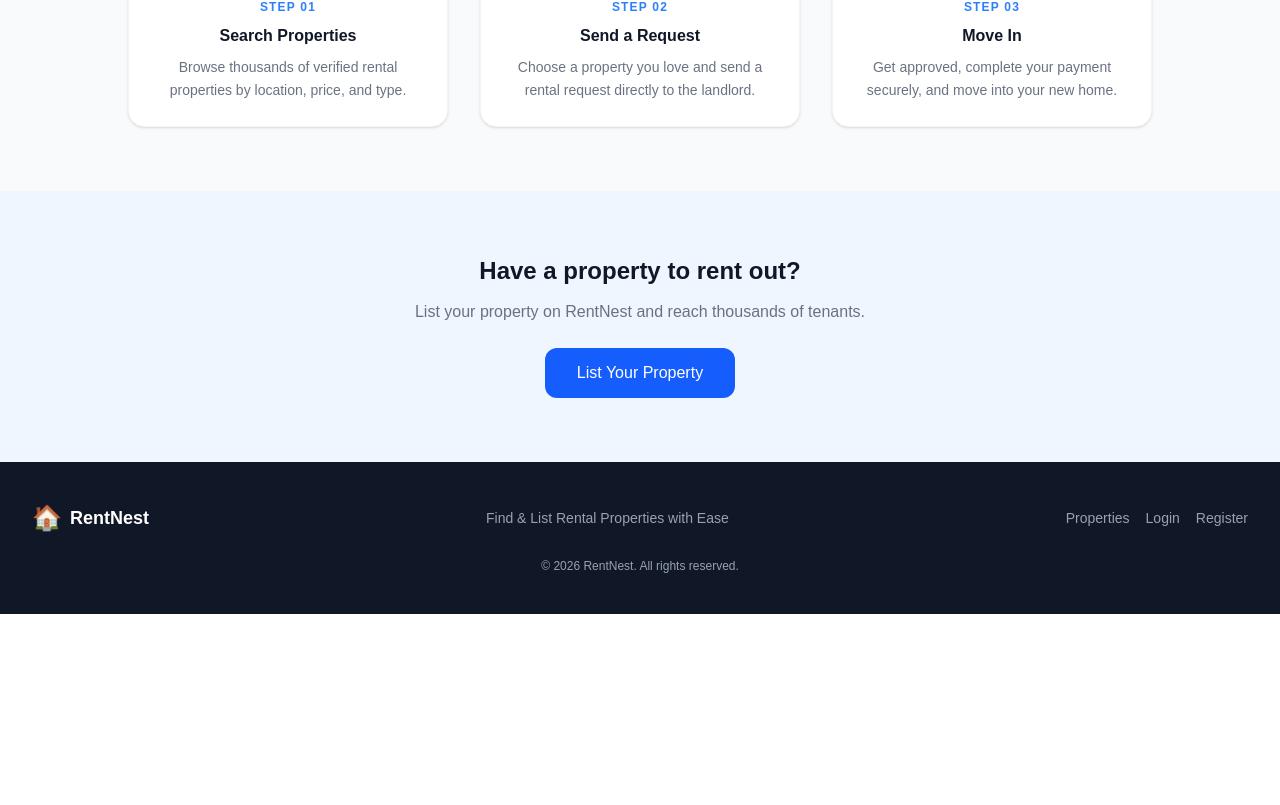
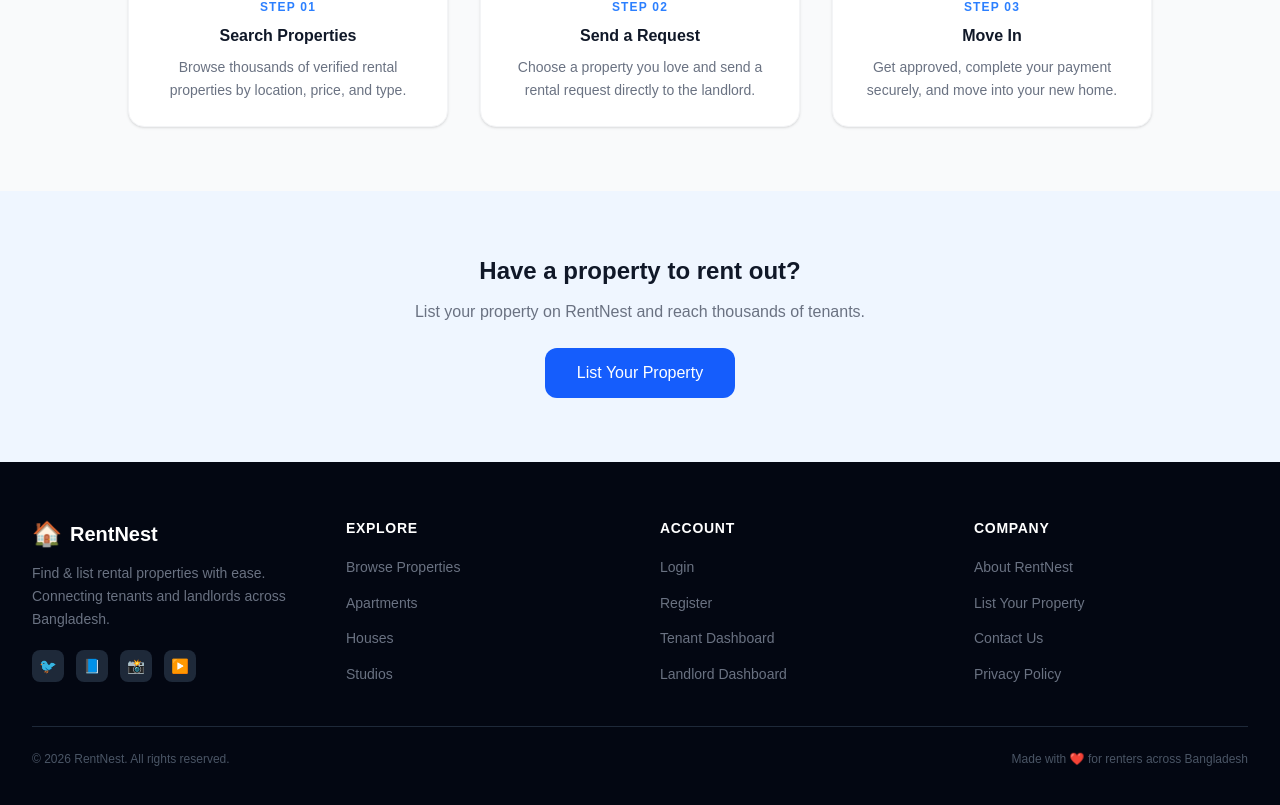
Before and after one commit to kohinurfatema/5th-assignment, a Next.js app: page / in a window 1280 px wide. Shown: the part 1566-2371 px from the top of the page. Before the commit the page ends 2180 px from the top, so only its background shows below. Built offline with nearby package versions, Linux system fonts and the light colour scheme; no server answers.

Commit message:
redesign footer with multi-column layout, social icons, and link sections

```diff
--- a/src/components/layout/Footer.tsx
+++ b/src/components/layout/Footer.tsx
@@ -1,22 +1,70 @@
 import Link from 'next/link';
+
+const LINKS = {
+  Explore: [
+    { label: 'Browse Properties', href: '/properties' },
+    { label: 'Apartments', href: '/properties?category=Apartment' },
+    { label: 'Houses', href: '/properties?category=House' },
+    { label: 'Studios', href: '/properties?category=Studio' },
+  ],
+  Account: [
+    { label: 'Login', href: '/auth/login' },
+    { label: 'Register', href: '/auth/register' },
+    { label: 'Tenant Dashboard', href: '/dashboard/tenant' },
+    { label: 'Landlord Dashboard', href: '/dashboard/landlord' },
+  ],
+  Company: [
+    { label: 'About RentNest', href: '/' },
+    { label: 'List Your Property', href: '/auth/register' },
+    { label: 'Contact Us', href: '/' },
+    { label: 'Privacy Policy', href: '/' },
+  ],
+};
 
 export default function Footer() {
   return (
-    <footer className="bg-gray-900 text-gray-400 py-10 mt-auto">
-      <div className="max-w-7xl mx-auto px-4 sm:px-6 lg:px-8">
-        <div className="flex flex-col md:flex-row justify-between items-center gap-4">
-          <div className="flex items-center gap-2">
-            <span className="text-2xl">🏠</span>
-            <span className="text-white font-bold text-lg">RentNest</span>
+    <footer className="bg-gray-950 text-gray-400 mt-auto">
+      <div className="max-w-7xl mx-auto px-4 sm:px-6 lg:px-8 py-14">
+        <div className="grid grid-cols-1 md:grid-cols-4 gap-10">
+          {/* Brand */}
+          <div className="md:col-span-1">
+            <div className="flex items-center gap-2 mb-3">
+              <span className="text-2xl">🏠</span>
+              <span className="text-white font-bold text-xl">RentNest</span>
+            </div>
+            <p className="text-sm leading-relaxed text-gray-500">
+              Find & list rental properties with ease. Connecting tenants and landlords across Bangladesh.
+            </p>
+            <div className="flex gap-3 mt-5">
+              {['🐦', '📘', '📸', '▶️'].map((icon, i) => (
+                <span key={i} className="w-8 h-8 bg-gray-800 hover:bg-blue-600 rounded-lg flex items-center justify-center text-sm cursor-pointer transition-colors">
+                  {icon}
+                </span>
+              ))}
+            </div>
           </div>
-          <p className="text-sm">Find &amp; List Rental Properties with Ease</p>
-          <div className="flex gap-4 text-sm">
-            <Link href="/properties" className="hover:text-white transition">Properties</Link>
-            <Link href="/auth/login" className="hover:text-white transition">Login</Link>
-            <Link href="/auth/register" className="hover:text-white transition">Register</Link>
-          </div>
+
+          {/* Link columns */}
+          {Object.entries(LINKS).map(([heading, links]) => (
+            <div key={heading}>
+              <h4 className="text-white font-semibold text-sm mb-4 uppercase tracking-wider">{heading}</h4>
+              <ul className="space-y-2.5">
+                {links.map(link => (
+                  <li key={link.label}>
+                    <Link href={link.href} className="text-sm text-gray-500 hover:text-white transition-colors">
+                      {link.label}
+                    </Link>
+                  </li>
+                ))}
+              </ul>
+            </div>
+          ))}
         </div>
-        <p className="text-center text-xs mt-6">© {new Date().getFullYear()} RentNest. All rights reserved.</p>
+
+        <div className="border-t border-gray-800 mt-10 pt-6 flex flex-col sm:flex-row items-center justify-between gap-3 text-xs text-gray-600">
+          <p>© {new Date().getFullYear()} RentNest. All rights reserved.</p>
+          <p>Made with ❤️ for renters across Bangladesh</p>
+        </div>
       </div>
     </footer>
   );
```
